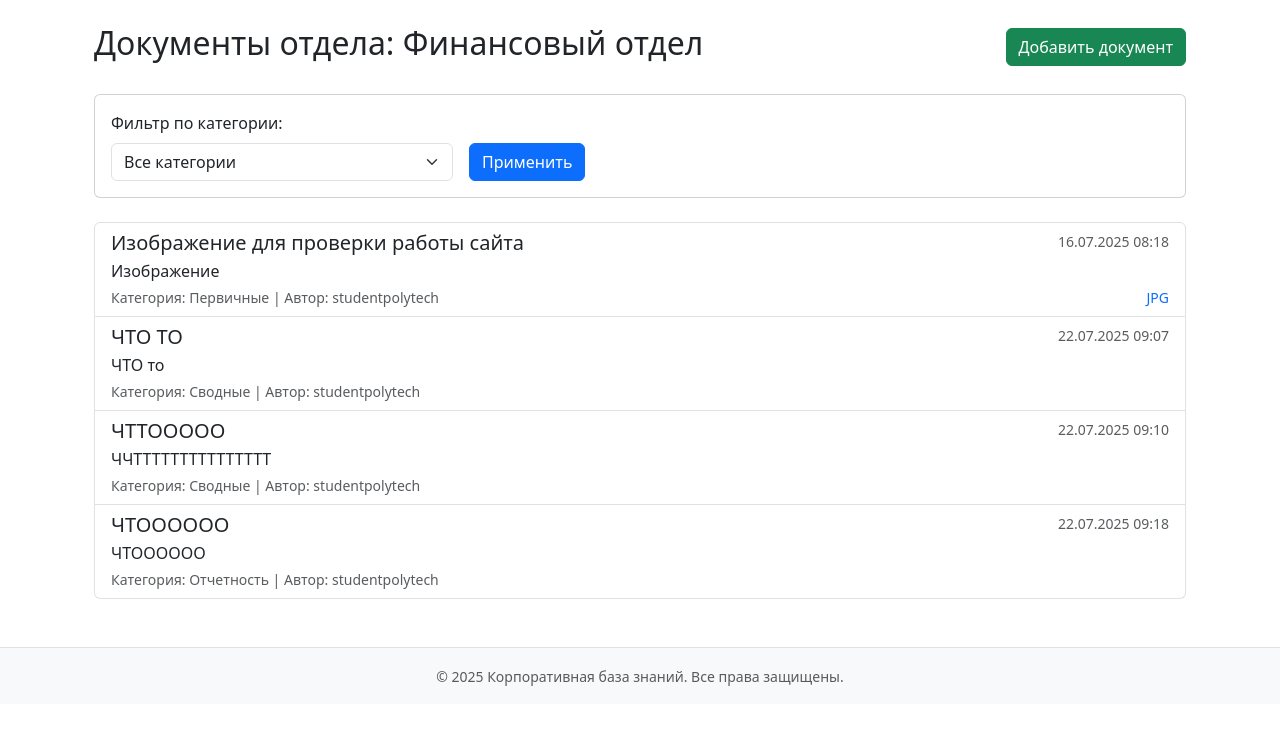
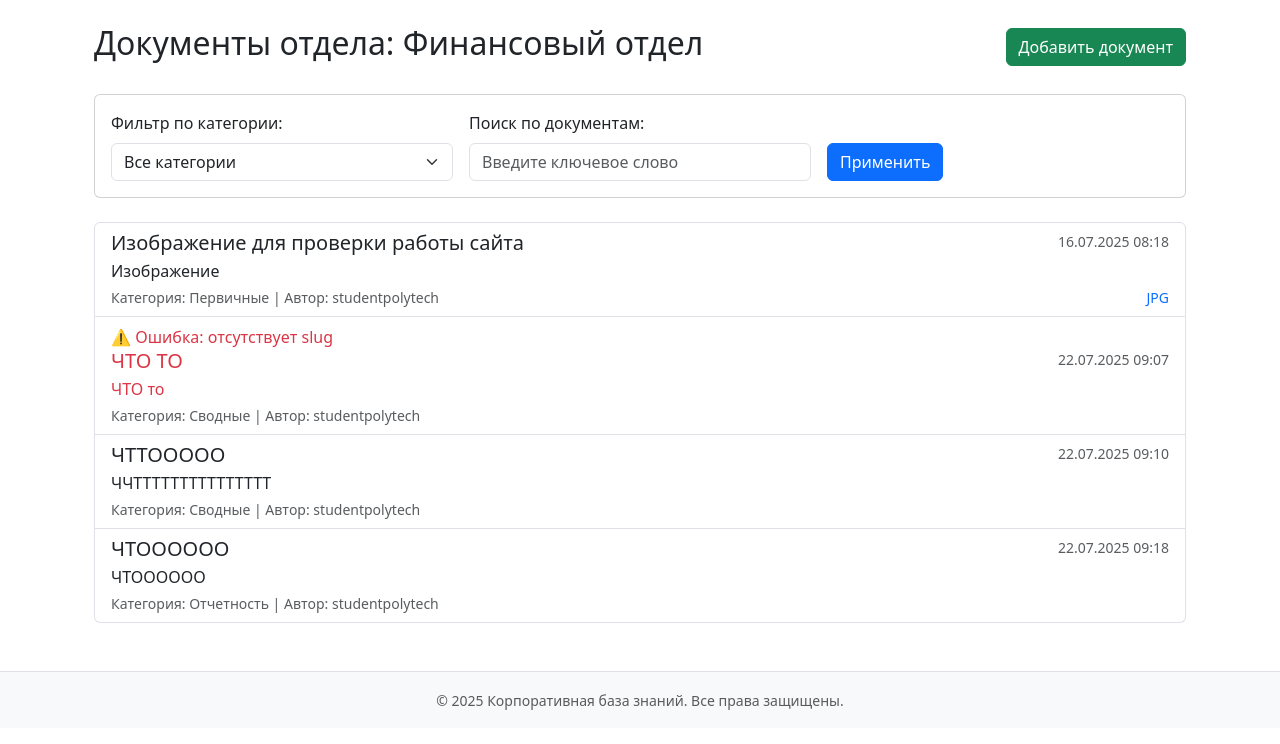
Before and after one commit to studentpolytech/knowledgebase, a Django app: page /documents/ in a window 1280 px wide. Shown: the part 56-800 px from the top of the page. Run offline with Django 5.2, Linux system fonts and the light colour scheme; a user stored in the database is signed in; data comes from the database, SQL or seed files in the repository; both versions use the stored data as it was after the commit.

Commit message:
Добавлен поиск по заголовку и содержанию + фильтрация по категории

```diff
--- a/kb/models.py
+++ b/kb/models.py
@@ -4,6 +4,7 @@
 from django.utils.text import slugify
 from django.core.validators import FileExtensionValidator
 from django.contrib.auth.models import AbstractUser
+from unidecode import unidecode
 
 # === DEPARTMENT ===
 class Department(models.Model):
@@ -72,15 +73,16 @@
 
     def save(self, *args, **kwargs):
         if not self.slug:
-            # Генерируем slug из title, добавляя timestamp для уникальности
-            base_slug = slugify(self.title)
+            # Транслитерация + slugify
+            base_slug = slugify(unidecode(self.title))
             unique_slug = base_slug
             timestamp = int(time.time())
             while Document.objects.filter(slug=unique_slug).exists():
                 unique_slug = f"{base_slug}-{timestamp}"
                 timestamp += 1
             self.slug = unique_slug
-        super().save(*args, **kwargs) #изменено на автоматисческое добавление адреса при создании документа
+        super().save(*args, **kwargs)
+
 
     def extension(self):
         return os.path.splitext(self.file.name)[1][1:].lower() if self.file else None
--- a/kb/views.py
+++ b/kb/views.py
@@ -3,6 +3,7 @@
 from django.core.exceptions import PermissionDenied
 from django.contrib import messages
 from .models import Document, Comment, Department, Category
+from django.db.models import Q
 
 
 @login_required(login_url='/accounts/login/')
@@ -31,11 +32,14 @@
 
 @login_required
 def document_list(request):
-    """Список документов"""
+    """Список документов с фильтрацией и поиском"""
     if request.user.user_type == 'EMPLOYEE' and not request.user.department:
         return render(request, 'kb/access_denied.html', {
             'message': 'Ваш аккаунт не привязан к отделу. Обратитесь к администратору.'
         })
+
+    query = request.GET.get('q', '')
+    category_id = request.GET.get('category')
 
     if request.user.user_type == 'ADMIN':
         documents = Document.objects.filter(is_published=True)
@@ -45,9 +49,13 @@
             department=request.user.department
         )
 
-    categories = Category.objects.filter(department=request.user.department) if request.user.department else Category.objects.all()
+    # Поиск по тексту
+    if query:
+        documents = documents.filter(
+            Q(title__icontains=query) | Q(content__icontains=query)
+        )
 
-    category_id = request.GET.get('category')
+    # Фильтр по категории
     selected_category = None
     if category_id:
         try:
@@ -56,12 +64,15 @@
         except (ValueError, Category.DoesNotExist):
             selected_category = None
 
+    categories = Category.objects.filter(department=request.user.department) if request.user.department else Category.objects.all()
+
     return render(request, 'kb/document_list.html', {
         'documents': documents,
         'categories': categories,
         'selected_category': selected_category,
         'can_add_document': request.user.has_perm('kb.manage_documents') or
-                            request.user.user_type in ['MANAGER', 'ADMIN']
+                            request.user.user_type in ['MANAGER', 'ADMIN'],
+        'query': query
     })
 
 
--- a/templates/kb/document_list.html
+++ b/templates/kb/document_list.html
@@ -33,10 +33,19 @@
                         {% endfor %}
                     </select>
                 </div>
+
+                <div class="col-md-4">
+                    <label for="search" class="form-label">Поиск по документам:</label>
+                    <input type="text" id="search" name="q" class="form-control"
+                           placeholder="Введите ключевое слово"
+                           value="{{ query }}">
+                </div>
+
                 <div class="col-auto">
                     <button type="submit" class="btn btn-primary">Применить</button>
                 </div>
-                {% if request.GET.category %}
+
+                {% if request.GET.category or request.GET.q %}
                     <div class="col-auto">
                         <a href="{% url 'document_list' %}" class="btn btn-outline-secondary">Сбросить</a>
                     </div>
@@ -48,7 +57,13 @@
     {% if documents %}
         <div class="list-group">
             {% for doc in documents %}
-                <a href="{% url 'document_detail' doc.slug %}" class="list-group-item list-group-item-action">
+                {% if doc.slug %}
+                    <a href="{% url 'document_detail' doc.slug %}" class="list-group-item list-group-item-action">
+                {% else %}
+                    <div class="list-group-item list-group-item-action text-danger">
+                        ⚠️ Ошибка: отсутствует slug
+                {% endif %}
+
                     <div class="d-flex w-100 justify-content-between">
                         <h5 class="mb-1">{{ doc.title }}</h5>
                         <small class="text-muted">{{ doc.created_at|date:"d.m.Y H:i" }}</small>
@@ -65,13 +80,18 @@
                             </small>
                         {% endif %}
                     </div>
-                </a>
+
+                {% if doc.slug %}
+                    </a>
+                {% else %}
+                    </div>
+                {% endif %}
             {% endfor %}
         </div>
     {% else %}
         <div class="alert alert-info mt-4">
             <h4 class="alert-heading">Нет документов</h4>
-            <p>В выбранной категории документы не найдены.</p>
+            <p>По выбранной категории или запросу документы не найдены.</p>
             {% if can_add_document %}
                 <hr>
                 <a href="{% url 'document_create' %}" class="btn btn-success">
```
Also changed, not shown: kb/forms.py (+25 -4 lines), db.sqlite3.
